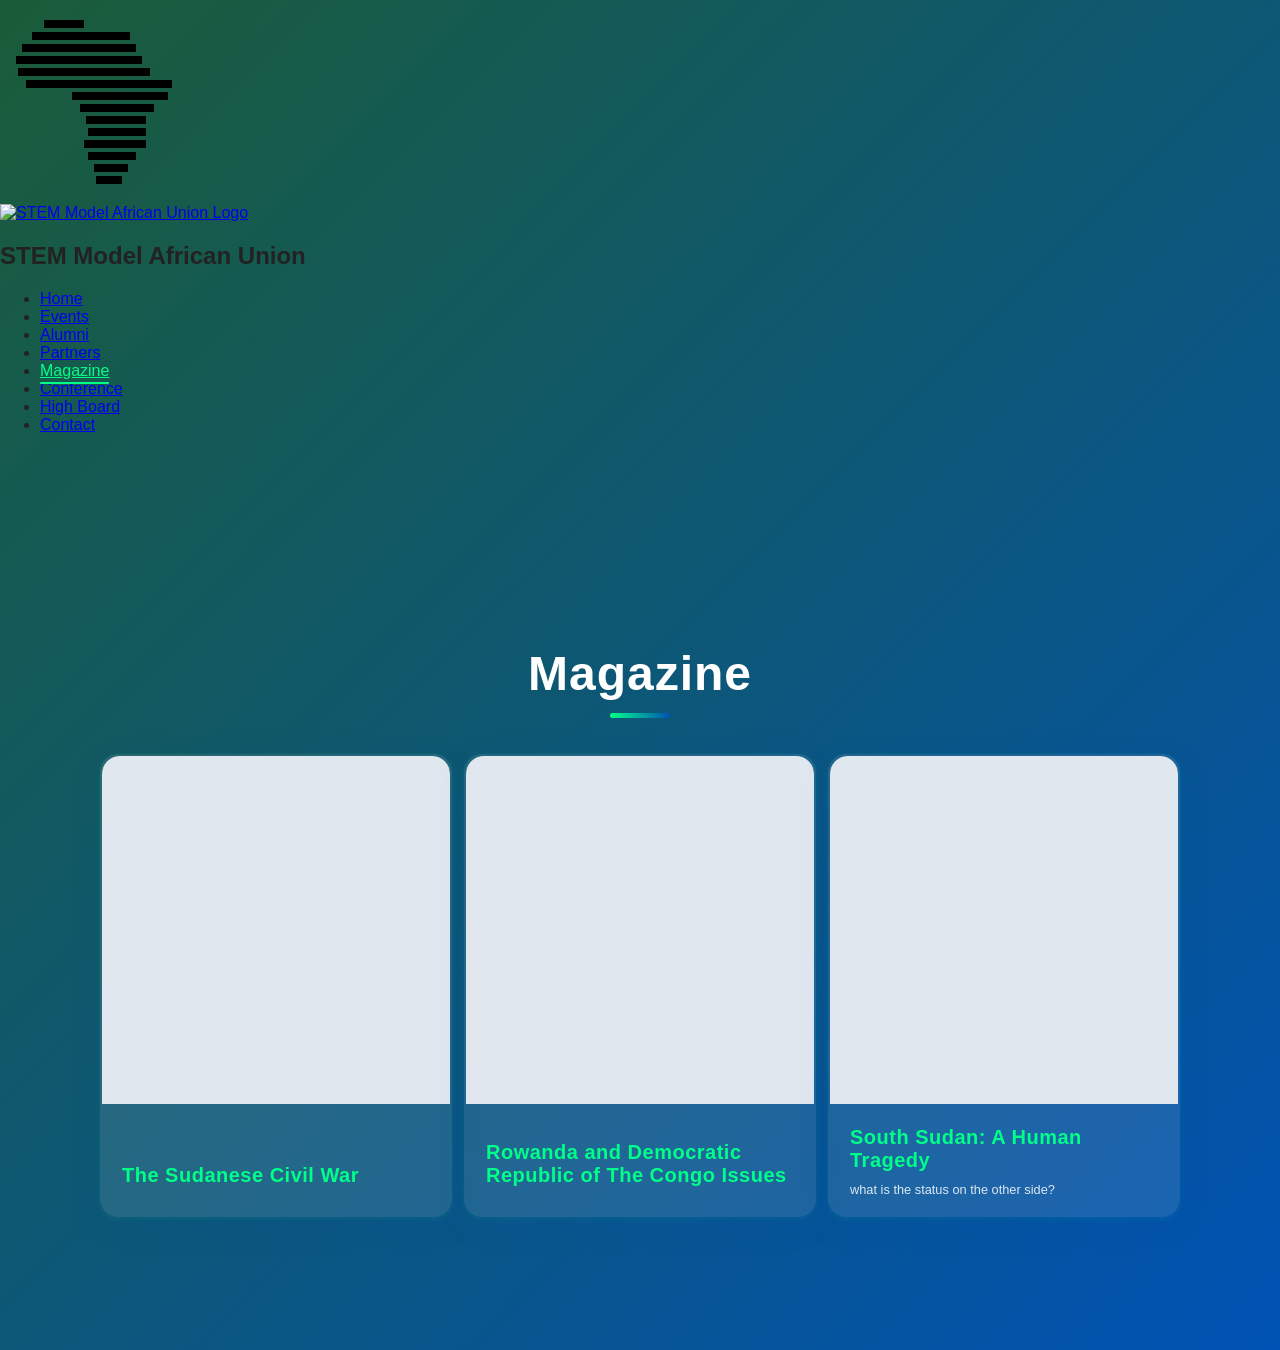
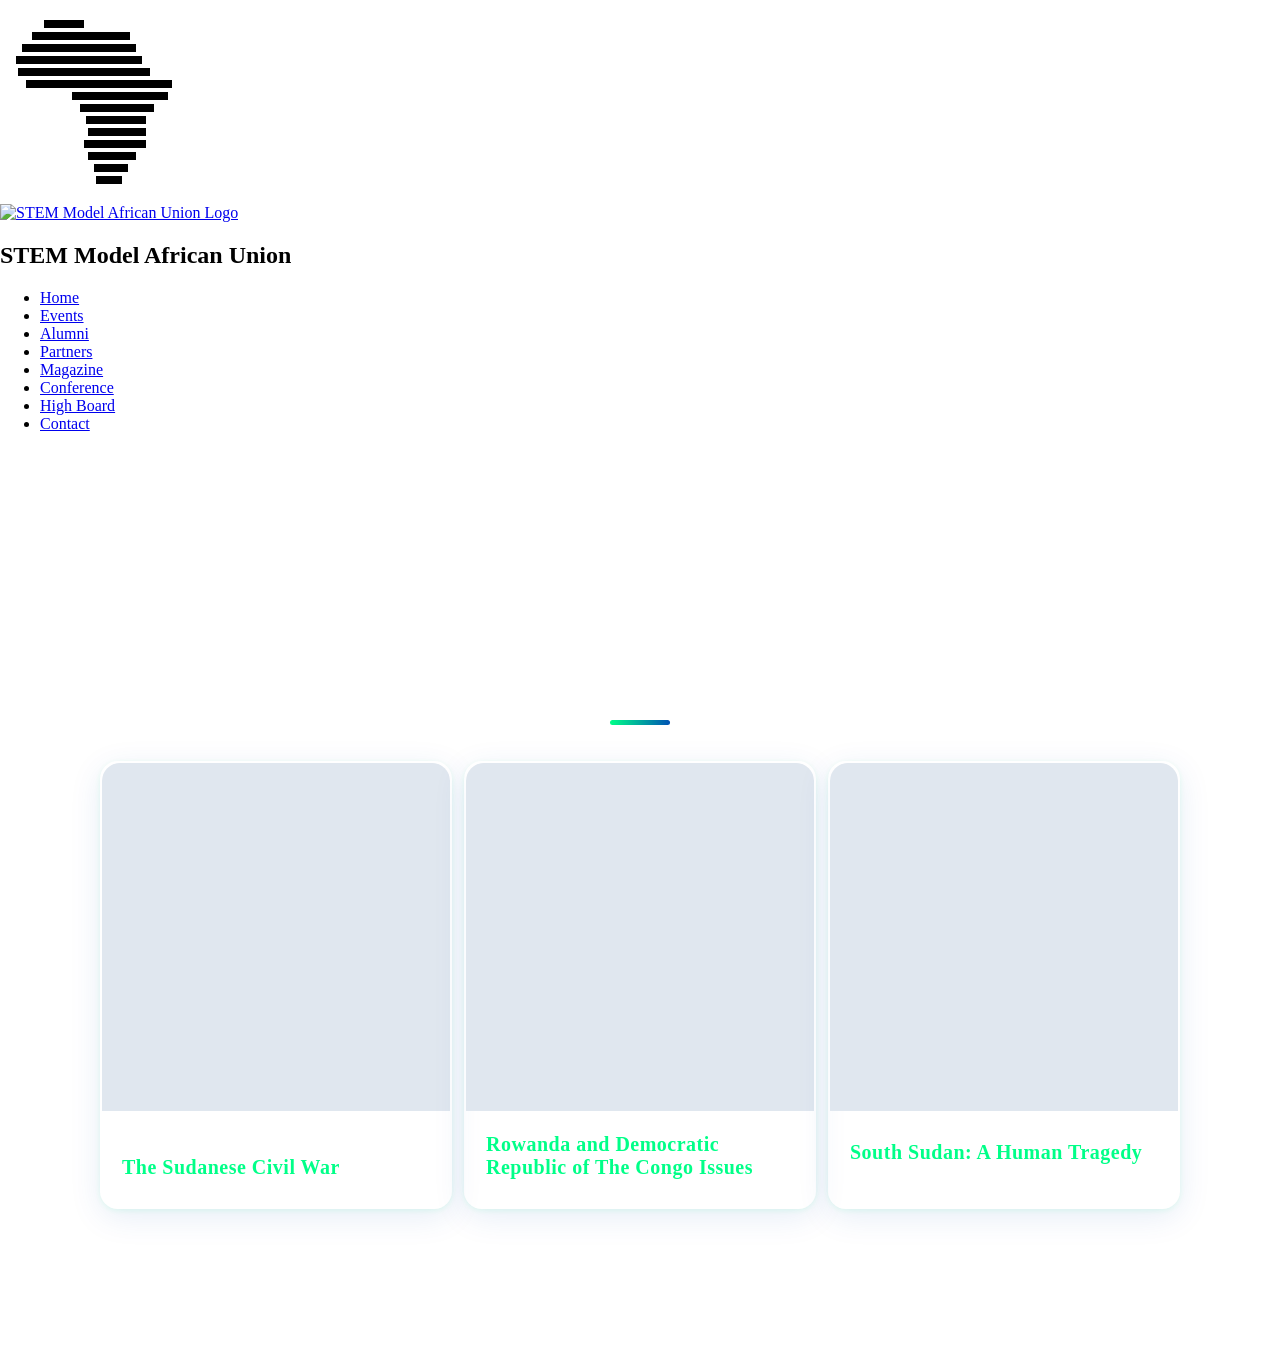

dada

--- a/articles.css
+++ b/articles.css
@@ -1,34 +1,10 @@
-/* Active Navigation Styles for Articles Page */
-nav ul li a.active {
-    color: #00ff88 !important;
-    position: relative !important;
-}
-
-nav ul li a.active::after {
-    content: '' !important;
-    position: absolute !important;
-    bottom: -5px !important;
-    left: 0 !important;
-    width: 100% !important;
-    height: 2px !important;
-    background: #00ff88 !important;
-    border-radius: 2px !important;
-}
-
-
-
 html, body {
-  width: 100vw;
-  max-width: 100vw;
+  width: 100%;
+  max-width: 100%;
   overflow-x: hidden;
   box-sizing: border-box;
   margin: 0;
   padding: 0;
-  font-family: 'Montserrat', Arial, sans-serif;
-  background: linear-gradient(135deg, #1A5C38 0%, #0052B4 100%);
-  min-height: 100vh;
-  color: #222;
-  position: relative;
 }
 
 *, *::before, *::after {
